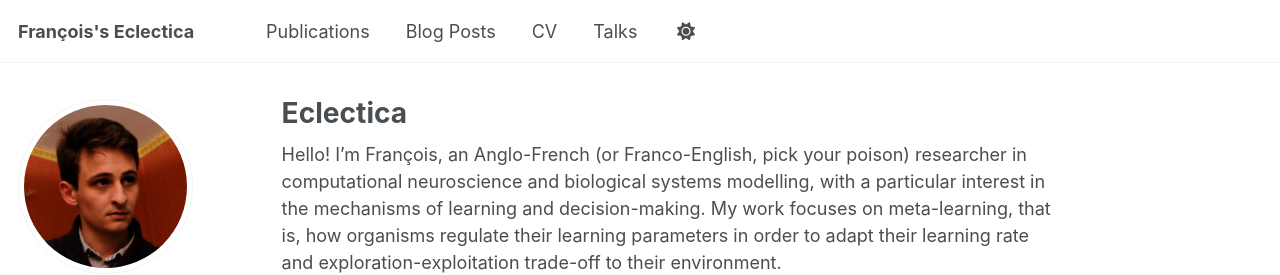
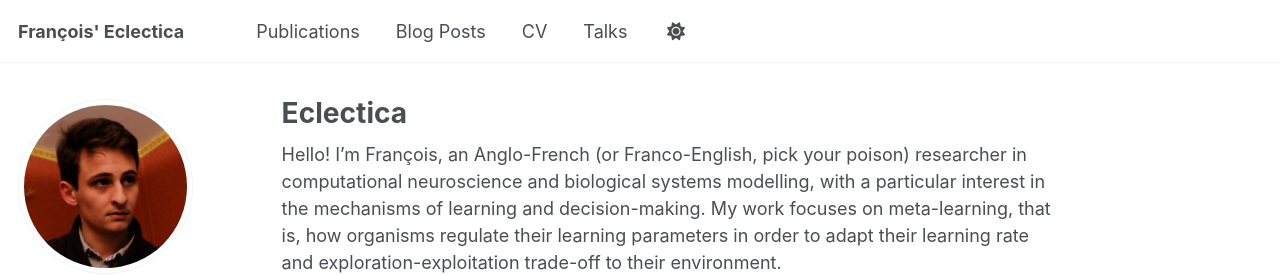
Before and after one commit to frct/frct.github.io, a Jekyll site: the page built from _pages/about.md, in a window 1280 px wide. Shown: the top 275 px of the page. Built offline with Jekyll 4.4.1, drawn with Linux system fonts in a browser that asks for light colours; some web fonts are replaced; a script that is not in the unit is left out.

```diff
--- a/_config.yml
+++ b/_config.yml
@@ -9,7 +9,7 @@
 # Basic Site Settings
 locale                   : "en-GB"
 site_theme               : "default" # Currently available options are "default", "air"
-title                    : "François's Eclectica"
+title                    : "François' Eclectica"
 title_separator          : "-"
 name                     : &name "François Cinotti"
 description              : &description "Your Name's academic portfolio"   # Update this with a general description of your site, this is the default if not overridden by a page
```
